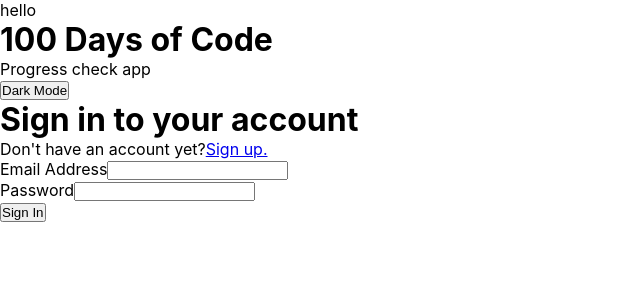
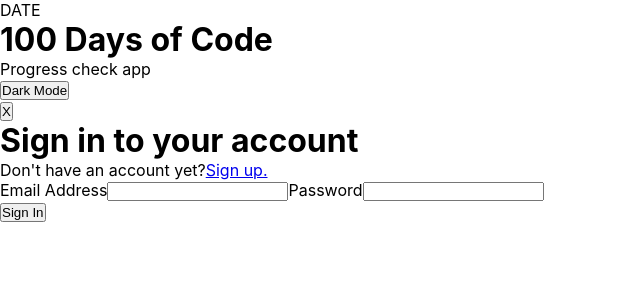
Before and after one commit to KETAMINION/progressCheck, a React (Create React App) app in the folder FRONTEND/: page / in a window 1280 px wide. Shown: the top 300 px of the page, without its empty margins (0-640 px from the left). Built offline with nearby package versions, Linux system fonts and the light colour scheme; no server answers.

Commit message:
sign in component button fixed - conditional rendering - div structure fixed also

```diff
--- a/FRONTEND/src/Components/App/App.css
+++ b/FRONTEND/src/Components/App/App.css
@@ -8,6 +8,7 @@
     background-color: white;
     color: black;
     height: 100%;
+    position: relative;
 }
 .ul-container{
     height: 80%;
--- a/FRONTEND/src/Components/App/App.js
+++ b/FRONTEND/src/Components/App/App.js
@@ -15,7 +15,7 @@ import { Link } from "react-router-dom";
 import Popup from 'reactjs-popup';
 
 function App() {
-
+  const [signinPopup, setSigninPopup]=useState(true)
   const { darkMode } = useContext(DarkModeContext);
   const { toggleDarkMode } = useContext(DarkModeContext);
   const { user, logout } = UserAuth();
@@ -39,7 +39,7 @@ function App() {
           <button onClick={handleLogout}>Logout</button>
         </div>
       ) : (
-        <p>hello</p>
+        <p>DATE</p>
       )}
       <Routes>
         <Route
@@ -52,8 +52,8 @@ function App() {
                 buttonText={darkMode ? `Light Mode` : `Dark Mode`}
                 buttonClick={toggleDarkMode}
               />
-              <SignIn/>
-
+              {/* <Button buttonText={signinPopup?"X":"Sign In"} buttonClick={()=>{setSigninPopup(!signinPopup)}}/> */}
+              {signinPopup?<SignIn displayButtonText={signinPopup?"X":"Sign In"} displayButtonClick={()=>{setSigninPopup(!signinPopup)}} /> : <Button buttonText="Sign In" buttonClick={()=>{setSigninPopup(!signinPopup)}}/>}
 
             </div>
           }
--- /dev/null
+++ b/FRONTEND/src/Components/SignIn/SignIn.css
@@ -0,0 +1,15 @@
+.signin-displayed-container{
+    height: 300px;
+    width: 200px;
+    background-color: cornflowerblue;
+    position: absolute;
+    top:50%;
+    left:50%;
+    transform: translate(-50%,50%);
+    display: block;
+
+}
+
+.signin-hidden{
+    display: hidden;
+}
--- a/FRONTEND/src/Components/SignIn/SignIn.jsx
+++ b/FRONTEND/src/Components/SignIn/SignIn.jsx
@@ -1,13 +1,17 @@
 import React, { useState } from "react";
 import { Link, useNavigate } from "react-router-dom";
 import { UserAuth } from "../context/AuthContext";
+import ProgressPage from "../ProgressPage/ProgressPage";
+import "./SignIn.css";
+import Button from "../Button/Button";
 
-const SignIn = () => {
+const SignIn = (props) => {
   const [email, setEmail] = useState("");
   const [password, setPassword] = useState("");
   const [error, setError] = useState("");
   const navigate = useNavigate();
   const { signIn } = UserAuth();
+  const [signinPopup, setSigninPopup] = useState(true);
 
   const handleSubmit = async (e) => {
     e.preventDefault();
@@ -23,7 +27,10 @@ const SignIn = () => {
 
   return (
     <div className="signin-container">
-      <div>
+      <div className="closing-button-container">
+        <button onClick={props.displayButtonClick}>X</button>
+      </div>
+      <div className="signin-container-header">
         <h1>Sign in to your account</h1>
         <p>
           Don't have an account yet?
@@ -31,23 +38,18 @@ const SignIn = () => {
         </p>
       </div>
       <form onSubmit={handleSubmit}>
-        <div className="signip-email-container">
+        <div className="signin-container-main">
           <label>Email Address</label>
-          <input
-            onChange={(e) => setEmail(e.target.value)}
-            type="email"
-          />
-        </div>
-        <div className="signup-password-container">
+          <input onChange={(e) => setEmail(e.target.value)} type="email" />
           <label>Password</label>
           <input
             onChange={(e) => setPassword(e.target.value)}
             type="password"
           />
         </div>
-        <button>
-          Sign In
-        </button>
+        <div className="signin-container-footer">
+          <button>Sign In</button>
+        </div>
       </form>
     </div>
   );
```
